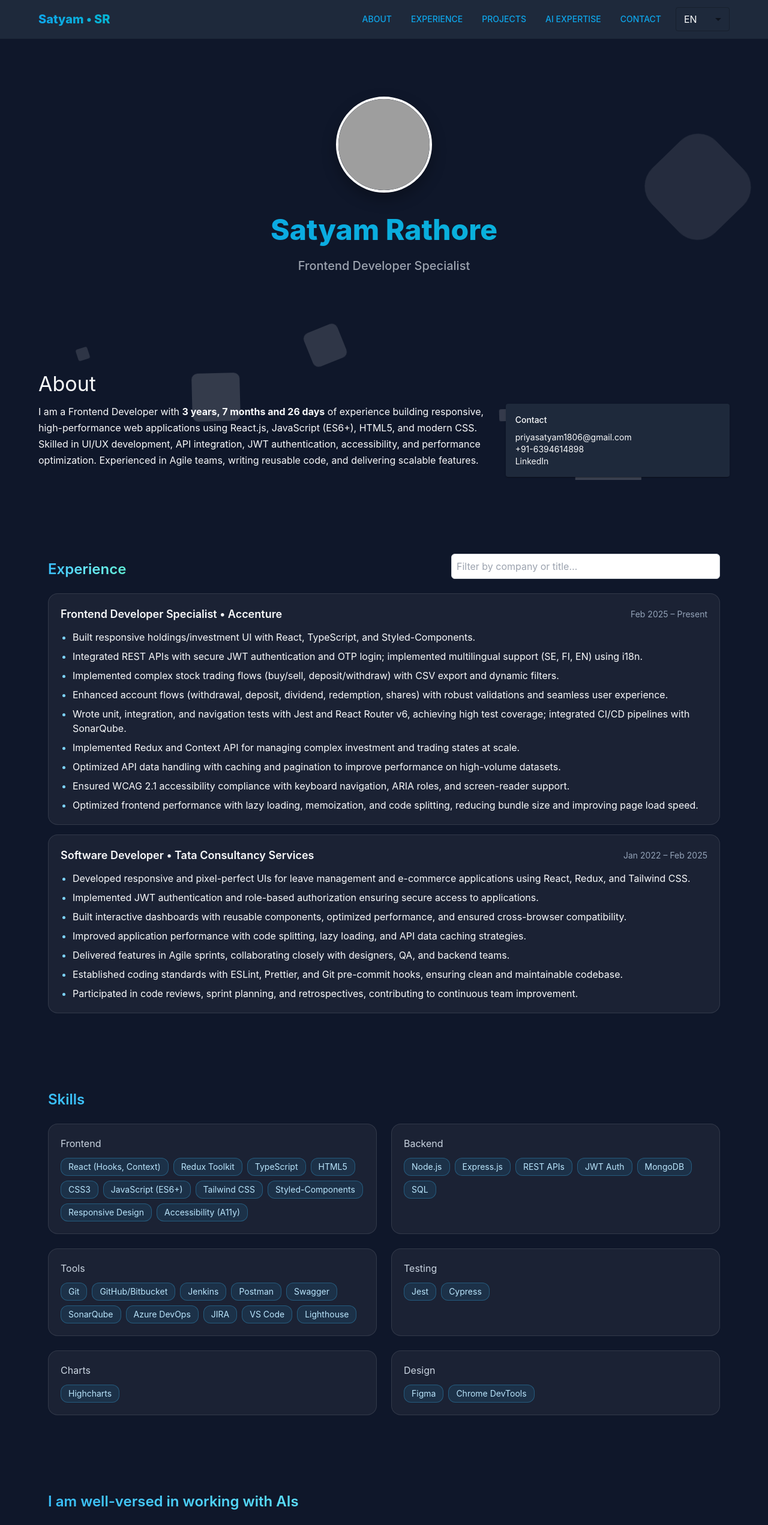
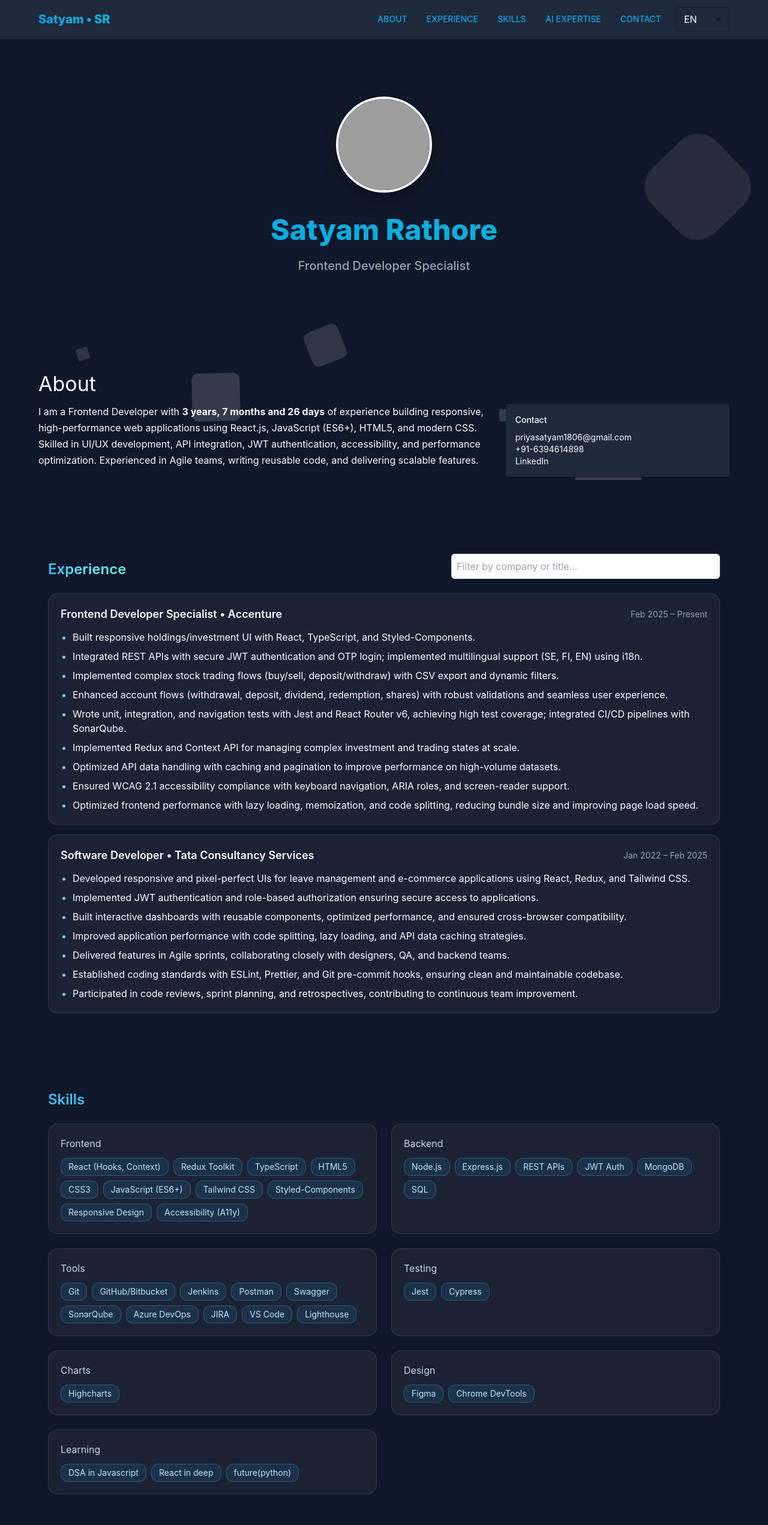
Before and after one commit to SRathoreVS/Portfolio_Dev, a React (Vite) app: page / in a window 1280 px wide. Shown: the top 2542 px of the page at 60% size. Built offline with nearby package versions, Linux system fonts and the light colour scheme; grey boxes are pictures that could not be loaded.

Commit message:
nav changes

```diff
--- a/src/components/NavbarMui.jsx
+++ b/src/components/NavbarMui.jsx
@@ -6,9 +6,6 @@ import Button from "@mui/material/Button";
 import Box from "@mui/material/Box";
 import MenuItem from "@mui/material/MenuItem";
 import Select from "@mui/material/Select";
-import IconButton from "@mui/material/IconButton";
-import LightModeIcon from "@mui/icons-material/LightMode";
-import DarkModeIcon from "@mui/icons-material/DarkMode";
 import { useTranslation } from "react-i18next";
 
 export default function NavbarMui() {
@@ -33,13 +30,18 @@ export default function NavbarMui() {
       }}
     >
       <Toolbar sx={{ maxWidth: 1200, mx: "auto", width: "100%", gap: 2 }}>
+        {/* Clickable Title */}
         <Typography
           variant="h6"
+          component="a"
+          href="/"
           sx={{
             fontWeight: 800,
             background: "linear-gradient(90deg,#0ea5e9,#06b6d4)",
             WebkitBackgroundClip: "text",
             color: "transparent",
+            textDecoration: "none",
+            cursor: "pointer",
           }}
         >
           Satyam • SR
@@ -47,10 +49,11 @@ export default function NavbarMui() {
 
         <Box sx={{ flexGrow: 1 }} />
 
+        {/* Nav Buttons */}
         <Box sx={{ display: { xs: "none", md: "flex" }, gap: 2 }}>
           <Button href="#about">{t("nav.about")}</Button>
           <Button href="#experience">{t("nav.experience")}</Button>
-          <Button href="#projects">{t("nav.projects")}</Button>
+          <Button href="#skills">{t("nav.skills")}</Button>
           <Button href="#aiexpertise">AI Expertise</Button>
           <Button href="#contact">{t("nav.contact")}</Button>
         </Box>
--- a/src/data/resumeData.js
+++ b/src/data/resumeData.js
@@ -71,6 +71,7 @@ export const skills = {
   testing: ["Jest", "Cypress"],
   charts: ["Highcharts"],
   design: ["Figma", "Chrome DevTools"],
+  learning: ["DSA in Javascript", "React in deep", "future(python)"],
 };
 
 export const projects = [
```
